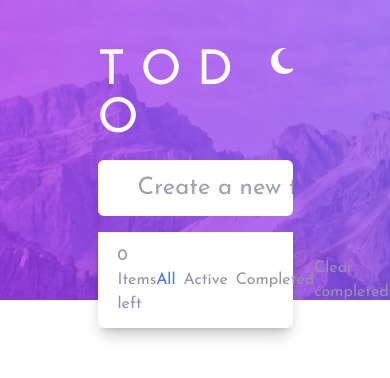
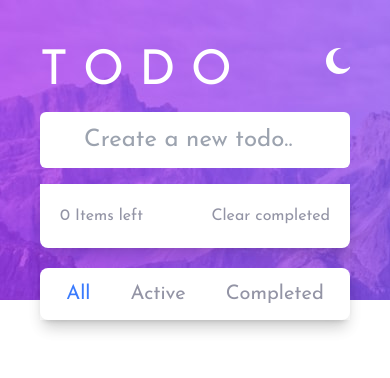
Before and after one commit to vignesh-prakasam/todo, a React (Vite) app: page / in a window 390 px wide. Shown: the top 378 px of the page. Built offline with nearby package versions, Linux system fonts and the light colour scheme.

Commit message:
footer for mobile screen

```diff
--- a/src/App.jsx
+++ b/src/App.jsx
@@ -32,7 +32,7 @@ const App = () => {
   const handleDelete = (index) => {
     const newTasks = tasks.filter((task, i) => i !== index);
     setTasks(newTasks);
-  }
+  };
 
   const clearCompleted = () => {
     const newTasks = tasks.filter((task) => task.status === "active");
@@ -45,17 +45,19 @@ const App = () => {
     <>
       <div
         className={`relative flex flex-col justify-center items-center min-h-screen ${
-          isDarkMode ? "bg-darkTheme-veryDarkBlue text-darkTheme-darkGrayishBlue" : "bg-white text-black"
+          isDarkMode
+            ? "bg-darkTheme-veryDarkBlue text-darkTheme-darkGrayishBlue"
+            : "bg-white text-black"
         }`}
       >
         <div
-          className={`absolute top-0 w-full h-[300px] ${
+          className={`absolute top-0  w-full h-[300px] ${
             isDarkMode
               ? "bg-[url('./assets/images/bg-desktop-dark.jpg')]"
               : "bg-[url('./assets/images/bg-desktop-light.jpg')]"
           }`}
         ></div>
-        <div className="absolute top-12 w-1/2 h-96  items-center">
+        <div className="absolute top-12 sm:w-1/2 w-full px-10 h-96  items-center">
           <header
             className={`flex justify-between bg-image ${
               isDarkMode ? "bg-dark" : "bg-light"
@@ -74,8 +76,10 @@ const App = () => {
           <main className="mt-4">
             <input
               type="text"
-              className={`h-14 text-2xl  w-full pl-10 rounded-md ${
-                isDarkMode ? "bg-darkTheme-veryDarkDesaturatedBlue text-darkTheme-lightGrayishBlue" : "bg-white"
+              className={`h-14 text-2xl  w-full pl-11 rounded-md ${
+                isDarkMode
+                  ? "bg-darkTheme-veryDarkDesaturatedBlue text-darkTheme-lightGrayishBlue"
+                  : "bg-white"
               }`}
               name="newTask"
               id="newTask"
@@ -96,28 +100,78 @@ const App = () => {
                     handleDelete={handleDelete}
                   />
                 ))}
+              <div
+                className={`sm:hidden text-neutral-darkGrayishBlue py-5 mt-0 shadow-lg flex justify-between items-center rounded-b-lg  border-b-neutral-lightGrayishBlue ${
+                  isDarkMode
+                    ? "bg-darkTheme-veryDarkDesaturatedBlue"
+                    : "bg-white"
+                }`}
+              >
+                  <div className="ml-5">
+                    <a href="#" className="">
+                      {itemsLeft} Items left
+                    </a>
+                  </div>
+
+                  <div className="mr-5">
+                  <a
+                    href="#"
+                    className=""
+                    onClick={clearCompleted}
+                  >
+                    Clear completed
+                  </a>
+                </div>
+
+              </div>
               {/* FOOTER */}
               <footer
-                className={` text-neutral-darkGrayishBlue  shadow-lg flex justify-between items-center py-3 rounded-b-lg  border-b-neutral-lightGrayishBlue ${
-                  isDarkMode ? "bg-darkTheme-veryDarkDesaturatedBlue" : "bg-white"
+                className={` text-neutral-darkGrayishBlue sm:mt-0 mt-5  shadow-lg flex justify-between items-center py-3 rounded-b-lg rounded-t-lg rounded-t-0  border-b-neutral-lightGrayishBlue ${
+                  isDarkMode
+                    ? "bg-darkTheme-veryDarkDesaturatedBlue"
+                    : "bg-white"
                 }`}
               >
                 <div className="ml-5">
-                  <a href="#">{itemsLeft} Items left</a>
+                  <a href="#" className="hidden sm:block">
+                    {itemsLeft} Items left
+                  </a>
                 </div>
-                <div className="flex justify-center items-center gap-2">
-                  <a href="#" className={`${filter == "all" ? "text-primary-brightBlue" : ""} hover:text-neutral-veryDarkGrayishBlue`} onClick={() => setFilter("all")}>
+                <div className="flex justify-center items-center sm:gap-2 gap-10 text-xl sm:text-md">
+                  <a
+                    href="#"
+                    className={`${
+                      filter == "all" ? "text-primary-brightBlue" : ""
+                    } hover:text-neutral-veryDarkGrayishBlue`}
+                    onClick={() => setFilter("all")}
+                  >
                     All
                   </a>
-                  <a href="#" className={`${filter == "active" ? "text-primary-brightBlue" : ""} hover:text-neutral-veryDarkGrayishBlue`} onClick={() => setFilter("active")}>
+                  <a
+                    href="#"
+                    className={`${
+                      filter == "active" ? "text-primary-brightBlue" : ""
+                    } hover:text-neutral-veryDarkGrayishBlue`}
+                    onClick={() => setFilter("active")}
+                  >
                     Active
                   </a>
-                  <a href="#" className={`${filter == "completed" ? "text-primary-brightBlue" : ""} hover:text-neutral-veryDarkGrayishBlue`} onClick={() => setFilter("completed")}>
+                  <a
+                    href="#"
+                    className={`${
+                      filter == "completed" ? "text-primary-brightBlue" : ""
+                    } hover:text-neutral-veryDarkGrayishBlue`}
+                    onClick={() => setFilter("completed")}
+                  >
                     Completed
                   </a>
                 </div>
                 <div className="mr-5">
-                  <a href="#" onClick={clearCompleted}>
+                  <a
+                    href="#"
+                    className="hidden sm:block"
+                    onClick={clearCompleted}
+                  >
                     Clear completed
                   </a>
                 </div>
```
Also changed, not shown: src/App.css (line endings or trailing spaces).
